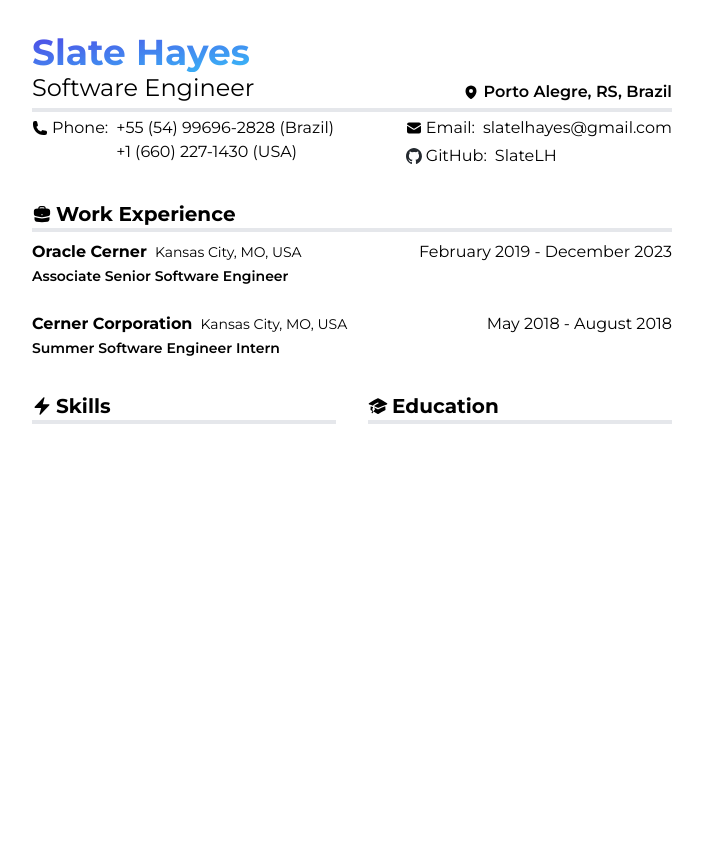
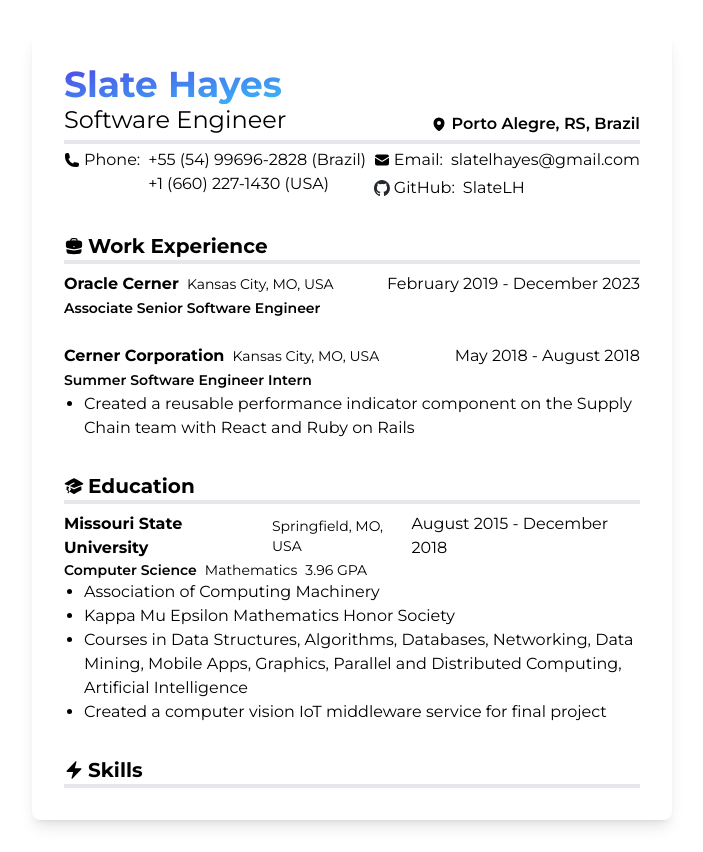
Before and after one commit to SlateLH/slatehayes, a Next.js app: page / in a window 1280 px wide. Shown: the whole page, without its empty margins (288-991 px from the left). Before the commit the page ends 800 px from the top, so only its background shows below. Built offline with nearby package versions, Linux system fonts and the light colour scheme.

Commit message:
Fill out education and move skills

```diff
--- a/src/app/page.tsx
+++ b/src/app/page.tsx
@@ -3,7 +3,7 @@ import Link from "next/link";
 
 export default function Home() {
   return (
-    <main className="w-1/2 mx-auto flex flex-col items-center pt-8">
+    <main className="w-1/2 mx-auto flex flex-col items-center my-8 p-8 rounded-lg shadow-lg">
         <div className="w-full flex items-center justify-between border-b-4 pb-1">
           <div className="flex flex-col">
             <h1 className="text-4xl font-bold bg-gradient-to-br from-indigo-600 to-sky-400 bg-clip-text text-transparent">
@@ -103,21 +103,13 @@ export default function Home() {
               <span className="text-sm font-semibold">
                 Summer Software Engineer Intern
               </span>
+              <ul className="list-disc ml-5">
+                <li>Created a reusable performance indicator component on the Supply Chain team with React and Ruby on Rails</li>
+              </ul>
             </div>
           </div>
         </div>
-        <div className="w-full flex justify-between gap-8 pt-8">
-          <div className="w-1/2 flex flex-col">
-            <div className="flex items-center gap-1 border-b-4">
-              <svg xmlns="http://www.w3.org/2000/svg" viewBox="0 0 24 24" fill="currentColor" className="w-5 h-5">
-                <path fillRule="evenodd" d="M14.615 1.595a.75.75 0 0 1 .359.852L12.982 9.75h7.268a.75.75 0 0 1 .548 1.262l-10.5 11.25a.75.75 0 0 1-1.272-.71l1.992-7.302H3.75a.75.75 0 0 1-.548-1.262l10.5-11.25a.75.75 0 0 1 .913-.143Z" clipRule="evenodd" />
-              </svg>
-              <h3 className="text-xl font-bold">
-                Skills
-              </h3>
-            </div>
-          </div>
-          <div className="w-1/2 flex flex-col">
+        <div className="w-full flex flex-col pt-8">
           <div className="flex items-center gap-1 border-b-4">
             <svg xmlns="http://www.w3.org/2000/svg" viewBox="0 0 24 24" fill="currentColor" className="w-5 h-5">
               <path d="M11.7 2.805a.75.75 0 0 1 .6 0A60.65 60.65 0 0 1 22.83 8.72a.75.75 0 0 1-.231 1.337 49.948 49.948 0 0 0-9.902 3.912l-.003.002c-.114.06-.227.119-.34.18a.75.75 0 0 1-.707 0A50.88 50.88 0 0 0 7.5 12.173v-.224c0-.131.067-.248.172-.311a54.615 54.615 0 0 1 4.653-2.52.75.75 0 0 0-.65-1.352 56.123 56.123 0 0 0-4.78 2.589 1.858 1.858 0 0 0-.859 1.228 49.803 49.803 0 0 0-4.634-1.527.75.75 0 0 1-.231-1.337A60.653 60.653 0 0 1 11.7 2.805Z" />
@@ -128,6 +120,47 @@ export default function Home() {
               Education
             </h3>
           </div>
+          <div className="flex flex-col gap-4">
+            <div>
+              <div className="flex justify-between pt-2">
+                <div className="flex items-center gap-2">
+                  <h4 className="font-bold">
+                    Missouri State University
+                  </h4>
+                  <span className="text-sm">
+                    Springfield, MO, USA
+                  </span>
+                </div>
+                August 2015 - December 2018
+              </div>
+              <div className="flex items-center gap-2 text-sm">
+                <span className="font-semibold">
+                  Computer Science
+                </span>
+                <span>
+                  Mathematics
+                </span>
+                <span>
+                  3.96 GPA
+                </span>
+              </div>
+              <ul className="list-disc ml-5">
+                <li>Association of Computing Machinery</li>
+                <li>Kappa Mu Epsilon Mathematics Honor Society</li>
+                <li>Courses in Data Structures, Algorithms, Databases, Networking, Data Mining, Mobile Apps, Graphics, Parallel and Distributed Computing, Artificial Intelligence</li>
+                <li>Created a computer vision IoT middleware service for final project</li>
+              </ul>
+            </div>
+          </div>
+        </div>
+        <div className="w-full flex flex-col pt-8">
+          <div className="flex items-center gap-1 border-b-4">
+            <svg xmlns="http://www.w3.org/2000/svg" viewBox="0 0 24 24" fill="currentColor" className="w-5 h-5">
+              <path fillRule="evenodd" d="M14.615 1.595a.75.75 0 0 1 .359.852L12.982 9.75h7.268a.75.75 0 0 1 .548 1.262l-10.5 11.25a.75.75 0 0 1-1.272-.71l1.992-7.302H3.75a.75.75 0 0 1-.548-1.262l10.5-11.25a.75.75 0 0 1 .913-.143Z" clipRule="evenodd" />
+            </svg>
+            <h3 className="text-xl font-bold">
+              Skills
+            </h3>
           </div>
         </div>
     </main>
```
Lines whose indentation alone changed are shown as unchanged.
